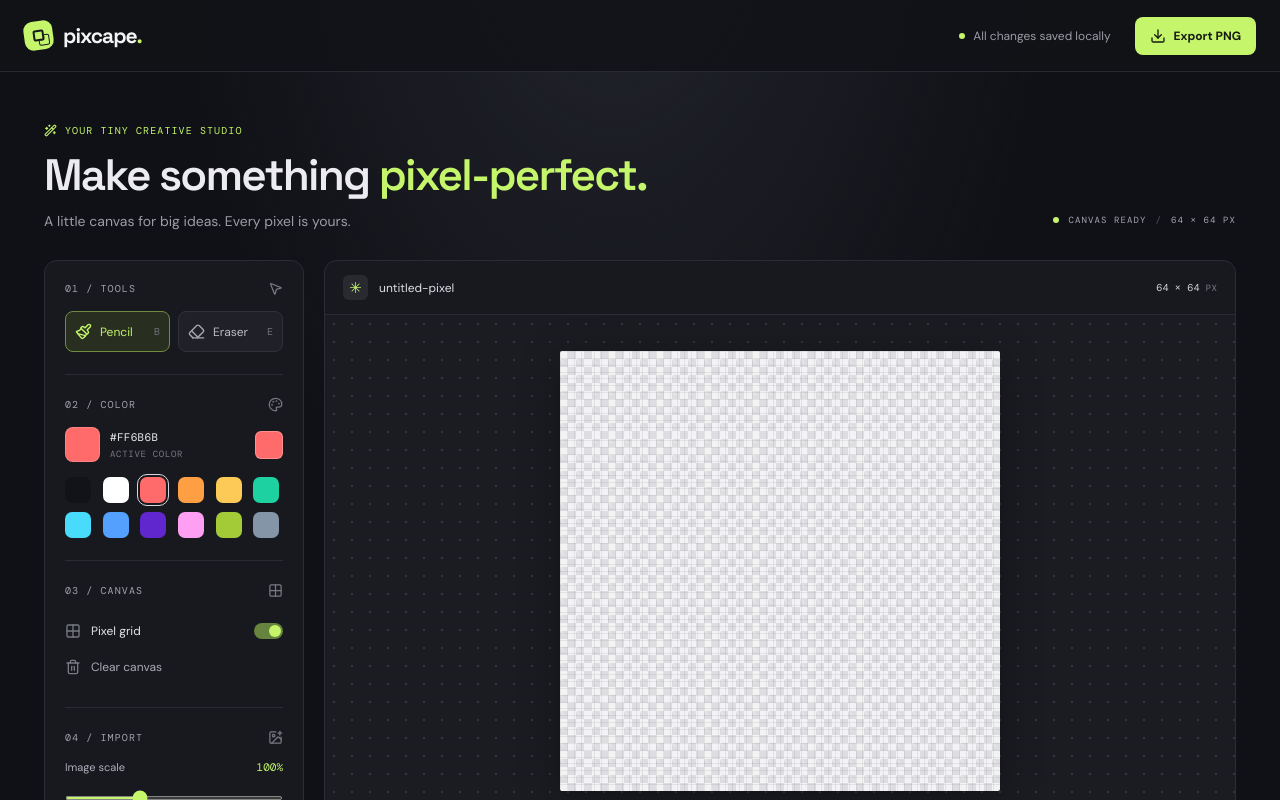
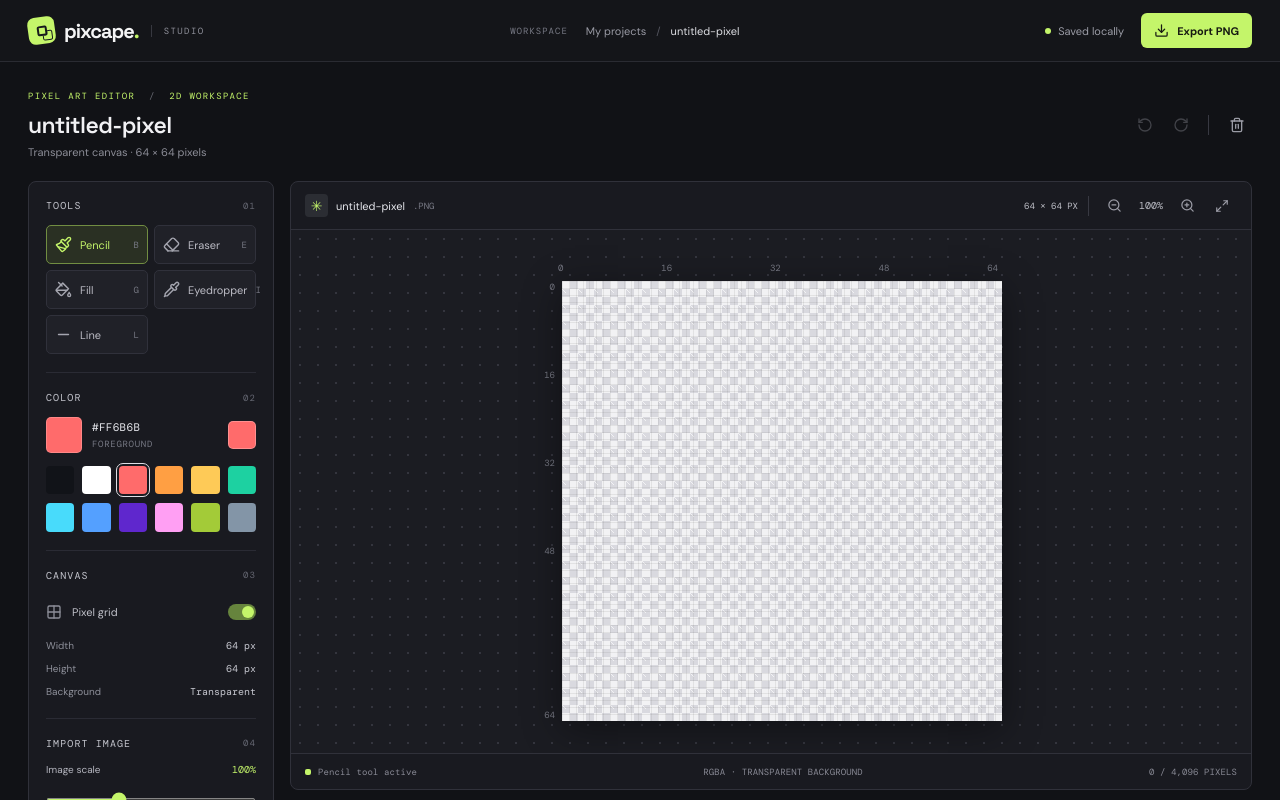
Before and after one commit to liseezn/Pixcape, a React (Vite) app: page / in a window 1280 px wide. Shown: the top 800 px of the page. Built offline with nearby package versions, Linux system fonts and the light colour scheme.

Commit message:
Rebuild Pixcape editor as a professional pixel-art workspace
Overhaul the editor UI and tools; fix TypeScript build.

```diff
--- a/src/App.tsx
+++ b/src/App.tsx
@@ -1,46 +1,81 @@
 import { useCallback, useEffect, useRef, useState, type PointerEvent } from 'react'
 import {
-  Download, Eraser, Grid2X2, ImagePlus, Paintbrush, RotateCcw,
-  Trash2, Upload, WandSparkles, MousePointer2, Palette,
+  Download, Eraser, Grid2X2, Paintbrush, RotateCcw, RotateCw,
+  Trash2, Upload, Minus, PaintBucket, Pipette,
+  ZoomIn, ZoomOut, Maximize2, Layers3, Command, Check,
 } from 'lucide-react'
 
 const SIZE = 64
+const EMPTY = () => Array<string>(SIZE * SIZE).fill('')
 const COLORS = ['#111318', '#ffffff', '#ff6b6b', '#ff9f43', '#feca57', '#1dd1a1', '#48dbfb', '#54a0ff', '#5f27cd', '#ff9ff3', '#a3cb38', '#8395a7']
-
-type Tool = 'pencil' | 'eraser'
+type Tool = 'pencil' | 'eraser' | 'fill' | 'eyedropper' | 'line'
 
 export default function App() {
   const canvasRef = useRef<HTMLCanvasElement>(null)
   const inputRef = useRef<HTMLInputElement>(null)
+  const pixelsRef = useRef<string[]>(EMPTY())
+  const undoRef = useRef<string[][]>([])
+  const redoRef = useRef<string[][]>([])
+  const startRef = useRef<number | null>(null)
+  const drawingRef = useRef(false)
+  const [pixels, setPixelsState] = useState<string[]>(pixelsRef.current)
   const [color, setColor] = useState('#ff6b6b')
   const [tool, setTool] = useState<Tool>('pencil')
   const [showGrid, setShowGrid] = useState(true)
-  const [drawing, setDrawing] = useState(false)
-  const [pixels, setPixels] = useState<string[]>(() => Array(SIZE * SIZE).fill(''))
   const [projectName, setProjectName] = useState('untitled-pixel')
   const [importScale, setImportScale] = useState(1)
+  const [zoom, setZoom] = useState(100)
+  const [saved, setSaved] = useState(true)
 
-  const paintPixel = useCallback((index: number) => {
-    setPixels(old => {
-      if (old[index] === (tool === 'eraser' ? '' : color)) return old
-      const next = [...old]
-      next[index] = tool === 'eraser' ? '' : color
-      return next
+  const setPixels = useCallback((next: string[] | ((old: string[]) => string[])) => {
+    setSaved(false)
+    setPixelsState(old => {
+      const value = typeof next === 'function' ? next(old) : next
+      pixelsRef.current = value
+      return value
     })
-  }, [tool, color])
+  }, [])
+  const checkpoint = useCallback(() => {
+    undoRef.current = [...undoRef.current.slice(-79), [...pixelsRef.current]]
+    redoRef.current = []
+  }, [])
+  const undo = useCallback(() => {
+    if (!undoRef.current.length) return
+    redoRef.current = [...redoRef.current, [...pixelsRef.current]]
+    setPixels(undoRef.current.pop()!)
+  }, [setPixels])
+  const redo = useCallback(() => {
+    if (!redoRef.current.length) return
+    undoRef.current = [...undoRef.current, [...pixelsRef.current]]
+    setPixels(redoRef.current.pop()!)
+  }, [setPixels])
 
   useEffect(() => {
-    const canvas = canvasRef.current
-    const ctx = canvas?.getContext('2d')
+    const canvas = canvasRef.current, ctx = canvas?.getContext('2d')
     if (!canvas || !ctx) return
     ctx.clearRect(0, 0, SIZE, SIZE)
-    pixels.forEach((fill, i) => {
-      if (fill) {
-        ctx.fillStyle = fill
-        ctx.fillRect(i % SIZE, Math.floor(i / SIZE), 1, 1)
+    pixels.forEach((fill, i) => { if (fill) { ctx.fillStyle = fill; ctx.fillRect(i % SIZE, Math.floor(i / SIZE), 1, 1) } })
+  }, [pixels])
+
+  useEffect(() => {
+    const onKey = (event: KeyboardEvent) => {
+      const target = event.target as HTMLElement
+      if (target.matches('input, textarea')) return
+      const key = event.key.toLowerCase()
+      if ((event.ctrlKey || event.metaKey) && key === 'z') { event.preventDefault(); event.shiftKey ? redo() : undo(); return }
+      if ((event.ctrlKey || event.metaKey) && key === 'y') { event.preventDefault(); redo(); return }
+      if (key === 'b') setTool('pencil')
+      if (key === 'e') setTool('eraser')
+      if (key === 'g') setTool('fill')
+      if (key === 'i') setTool('eyedropper')
+      if (key === 'l') setTool('line')
+      if (key === 'h') setShowGrid(v => !v)
+      if (key === '[') setZoom(v => Math.max(50, v - 25))
+      if (key === ']') setZoom(v => Math.min(400, v + 25))
     }
-    })
-  }, [pixels])
+    window.addEventListener('keydown', onKey)
+    return () => window.removeEventListener('keydown', onKey)
+  }, [undo, redo])
 
   const getIndex = (event: PointerEvent<HTMLCanvasElement>) => {
     const rect = event.currentTarget.getBoundingClientRect()
@@ -48,108 +83,123 @@ export default function App() {
     const y = Math.max(0, Math.min(SIZE - 1, Math.floor((event.clientY - rect.top) / rect.height * SIZE)))
     return y * SIZE + x
   }
+  const lineIndices = (a: number, b: number) => {
+    let x0 = a % SIZE, y0 = Math.floor(a / SIZE), x1 = b % SIZE, y1 = Math.floor(b / SIZE)
+    const points: number[] = [], dx = Math.abs(x1-x0), sx = x0 < x1 ? 1 : -1, dy = -Math.abs(y1-y0), sy = y0 < y1 ? 1 : -1
+    let err = dx + dy
+    while (true) { points.push(y0 * SIZE + x0); if (x0 === x1 && y0 === y1) break; const e2 = 2 * err; if (e2 >= dy) { err += dy; x0 += sx }; if (e2 <= dx) { err += dx; y0 += sy } }
+    return points
+  }
+  const applyAt = (index: number) => {
+    if (tool === 'eyedropper') { if (pixelsRef.current[index]) setColor(pixelsRef.current[index]); return }
+    if (tool === 'fill') {
+      const old = pixelsRef.current, target = old[index]
+      if (target === color) return
+      checkpoint()
+      const next = [...old], stack = [index]
+      while (stack.length) {
+        const p = stack.pop()!
+        if (next[p] !== target) continue
+        next[p] = color
+        const x = p % SIZE, y = Math.floor(p / SIZE)
+        if (x > 0) stack.push(p-1); if (x < SIZE-1) stack.push(p+1)
+        if (y > 0) stack.push(p-SIZE); if (y < SIZE-1) stack.push(p+SIZE)
+      }
+      setPixels(next); return
+    }
+    setPixels(old => { const next = [...old]; next[index] = tool === 'eraser' ? '' : color; return next })
+  }
+  const onPointerDown = (e: PointerEvent<HTMLCanvasElement>) => {
+    e.currentTarget.setPointerCapture(e.pointerId)
+    const index = getIndex(e)
+    if (tool === 'eyedropper' || tool === 'fill') { applyAt(index); return }
+    checkpoint(); drawingRef.current = true; startRef.current = index
+    if (tool !== 'line') applyAt(index)
+  }
+  const onPointerMove = (e: PointerEvent<HTMLCanvasElement>) => { if (drawingRef.current && tool !== 'line') applyAt(getIndex(e)) }
+  const onPointerUp = (e: PointerEvent<HTMLCanvasElement>) => {
+    if (!drawingRef.current) return
+    if (tool === 'line' && startRef.current !== null) {
+      const points = lineIndices(startRef.current, getIndex(e))
+      setPixels(old => { const next = [...old]; points.forEach(p => { next[p] = color }); return next })
+    }
+    drawingRef.current = false; startRef.current = null
+  }
 
   const importImage = (file?: File) => {
     if (!file) return
-    const url = URL.createObjectURL(file)
-    const image = new Image()
+    const url = URL.createObjectURL(file), image = new Image()
     image.onload = () => {
-      const temp = document.createElement('canvas')
-      temp.width = SIZE
-      temp.height = SIZE
+      const temp = document.createElement('canvas'); temp.width = SIZE; temp.height = SIZE
       const ctx = temp.getContext('2d')
       if (ctx) {
-        ctx.clearRect(0, 0, SIZE, SIZE)
         const scale = Math.min(SIZE / image.width, SIZE / image.height) * importScale
-        const w = image.width * scale
-        const h = image.height * scale
-        ctx.imageSmoothingEnabled = false
-        ctx.drawImage(image, (SIZE - w) / 2, (SIZE - h) / 2, w, h)
-        const data = ctx.getImageData(0, 0, SIZE, SIZE).data
-        const next = Array(SIZE * SIZE).fill('') as string[]
-        for (let i = 0; i < next.length; i++) {
-          if (data[i * 4 + 3] > 24) {
-            const hex = (n: number) => n.toString(16).padStart(2, '0')
-            next[i] = '#' + hex(data[i * 4]) + hex(data[i * 4 + 1]) + hex(data[i * 4 + 2])
-          }
-        }
-        setPixels(next)
+        const w = image.width * scale, h = image.height * scale
+        ctx.clearRect(0, 0, SIZE, SIZE); ctx.imageSmoothingEnabled = false
+        ctx.drawImage(image, (SIZE-w)/2, (SIZE-h)/2, w, h)
+        const data = ctx.getImageData(0, 0, SIZE, SIZE).data, next = EMPTY()
+        for (let i = 0; i < next.length; i++) if (data[i*4+3] > 24) next[i] = '#' + [data[i*4],data[i*4+1],data[i*4+2]].map(n=>n.toString(16).padStart(2,'0')).join('')
+        checkpoint(); setPixels(next)
         setProjectName(file.name.replace(/\.[^.]+$/, '').toLowerCase().replace(/[^a-z0-9-_]+/g, '-') || 'imported-art')
       }
       URL.revokeObjectURL(url)
     }
+    image.onerror = () => URL.revokeObjectURL(url)
     image.src = url
   }
+  const exportPng = () => {
+    const output = document.createElement('canvas'); output.width = SIZE * 8; output.height = SIZE * 8
+    const ctx = output.getContext('2d'); if (!ctx) return
+    pixelsRef.current.forEach((fill, i) => { if (fill) { ctx.fillStyle = fill; ctx.fillRect((i%SIZE)*8, Math.floor(i/SIZE)*8, 8, 8) } })
+    const link = document.createElement('a'); link.download = (projectName.trim() || 'pixcape-art') + '.png'; link.href = output.toDataURL('image/png'); link.click()
+    setSaved(true)
+  }
+  const clearCanvas = () => { if (window.confirm('Clear the entire canvas? You can undo this action.')) { checkpoint(); setPixels(EMPTY()) } }
+  const toolList: { id: Tool; label: string; key: string; icon: typeof Paintbrush }[] = [
+    { id: 'pencil', label: 'Pencil', key: 'B', icon: Paintbrush }, { id: 'eraser', label: 'Eraser', key: 'E', icon: Eraser },
+    { id: 'fill', label: 'Fill', key: 'G', icon: PaintBucket }, { id: 'eyedropper', label: 'Eyedropper', key: 'I', icon: Pipette },
+    { id: 'line', label: 'Line', key: 'L', icon: Minus },
+  ]
 
-  const exportPng = () => {
-    const canvas = canvasRef.current
-    if (!canvas) return
-    const output = document.createElement('canvas')
-    output.width = SIZE * 8
-    output.height = SIZE * 8
-    const ctx = output.getContext('2d')
-    if (!ctx) return
-    ctx.imageSmoothingEnabled = false
-    ctx.drawImage(canvas, 0, 0, output.width, output.height)
-    const link = document.createElement('a')
-    link.download = (projectName.trim() || 'pixcape-art') + '.png'
-    link.href = output.toDataURL('image/png')
-    link.click()
-  }
-
-  const clearCanvas = () => {
-    if (window.confirm('Clear the whole canvas? This cannot be undone.')) setPixels(Array(SIZE * SIZE).fill(''))
-  }
-
-  return (
-    <div className="app-shell">
+  return <div className="app-shell">
     <header className="topbar">
-        <a className="brand" href="#" aria-label="Pixcape home"><span className="brand-mark"><span /></span><span>pixcape<span className="brand-dot">.</span></span></a>
-        <div className="topbar-right"><span className="save-state"><span className="status-dot" /> All changes saved locally</span><button className="export-btn" onClick={exportPng}><Download size={16} /> Export PNG</button></div>
+      <a className="brand" href="#" aria-label="Pixcape home"><span className="brand-mark"><span /></span><span>pixcape<span className="brand-dot">.</span></span><span className="brand-product">STUDIO</span></a>
+      <div className="topbar-center"><span className="workspace-label">WORKSPACE</span><span className="crumb">My projects</span><span className="crumb-sep">/</span><span className="crumb current">{projectName}</span></div>
+      <div className="topbar-right"><span className="save-state"><span className={'status-dot '+(!saved?'unsaved':'')}/>{saved?'Saved locally':'Unsaved changes'}</span><button className="export-btn" onClick={exportPng}><Download size={15}/> Export PNG</button></div>
     </header>
     <main>
-        <section className="intro">
-          <div><div className="eyebrow"><WandSparkles size={13} /> YOUR TINY CREATIVE STUDIO</div><h1>Make something <em>pixel-perfect.</em></h1><p>A little canvas for big ideas. Every pixel is yours.</p></div>
-          <div className="canvas-meta"><span className="live-dot" /> CANVAS READY <span className="meta-divider">/</span> 64 × 64 PX</div>
-        </section>
+      <section className="document-bar"><div><div className="eyebrow">PIXEL ART EDITOR <span className="eyebrow-divider">/</span> 2D WORKSPACE</div><input className="document-name" aria-label="Project filename" value={projectName} onChange={e=>setProjectName(e.target.value)} spellCheck={false}/><span className="document-subtitle">Transparent canvas · 64 × 64 pixels</span></div><div className="doc-actions"><button title="Undo (Ctrl+Z)" disabled={!undoRef.current.length} onClick={undo}><RotateCcw size={16}/></button><button title="Redo (Ctrl+Y)" disabled={!redoRef.current.length} onClick={redo}><RotateCw size={16}/></button><span className="action-divider"/><button title="Clear canvas" onClick={clearCanvas}><Trash2 size={16}/></button></div></section>
       <section className="workspace">
         <aside className="panel tools-panel">
-            <div className="panel-heading"><span>01 / TOOLS</span><MousePointer2 size={15} /></div>
-            <div className="tool-list">
-              <button className={'tool-button ' + (tool === 'pencil' ? 'selected' : '')} onClick={() => setTool('pencil')}><Paintbrush size={17} /><span>Pencil</span><kbd>B</kbd></button>
-              <button className={'tool-button ' + (tool === 'eraser' ? 'selected' : '')} onClick={() => setTool('eraser')}><Eraser size={17} /><span>Eraser</span><kbd>E</kbd></button>
-            </div>
-            <div className="panel-separator" />
-            <div className="panel-heading"><span>02 / COLOR</span><Palette size={15} /></div>
-            <div className="active-color"><span className="color-preview" style={{ background: color }} /><div><strong>{color.toUpperCase()}</strong><small>ACTIVE COLOR</small></div><input aria-label="Choose custom color" type="color" value={color} onChange={e => setColor(e.target.value)} /></div>
-            <div className="swatches">{COLORS.map(c => <button key={c} aria-label={'Select color ' + c} title={c} className={'swatch ' + (c === color ? 'active' : '')} style={{ background: c }} onClick={() => { setColor(c); setTool('pencil') }} />)}</div>
-            <div className="panel-separator" />
-            <div className="panel-heading"><span>03 / CANVAS</span><Grid2X2 size={15} /></div>
-            <button className={'setting-row ' + (showGrid ? 'setting-on' : '')} onClick={() => setShowGrid(!showGrid)}><Grid2X2 size={16} /><span>Pixel grid</span><span className={'toggle ' + (showGrid ? 'on' : '')}><i /></span></button>
-            <button className="setting-row danger-row" onClick={clearCanvas}><Trash2 size={16} /><span>Clear canvas</span></button>
-            <div className="panel-separator" />
-            <div className="panel-heading"><span>04 / IMPORT</span><ImagePlus size={15} /></div>
-            <label className="scale-label" htmlFor="scale">Image scale <span>{Math.round(importScale * 100)}%</span></label>
-            <input id="scale" className="scale-slider" type="range" min="0.5" max="2" step="0.25" value={importScale} onChange={e => setImportScale(Number(e.target.value))} />
-            <button className="import-btn" onClick={() => inputRef.current?.click()}><Upload size={15} /> Import image</button>
-            <input ref={inputRef} type="file" accept="image/*" hidden onChange={e => { importImage(e.target.files?.[0]); e.currentTarget.value = '' }} />
-            <p className="hint">Images are centered and resized to fit the 64 × 64 canvas.</p>
+          <div className="panel-heading"><span>TOOLS</span><span className="panel-index">01</span></div>
+          <div className="tool-grid">{toolList.map(({id,label,key,icon:Icon})=><button key={id} title={label+' ('+key+')'} aria-pressed={tool===id} className={'tool-button '+(tool===id?'selected':'')} onClick={()=>setTool(id)}><Icon size={17}/><span>{label}</span><kbd>{key}</kbd></button>)}</div>
+          <div className="panel-separator"/>
+          <div className="panel-heading"><span>COLOR</span><span className="panel-index">02</span></div>
+          <div className="active-color"><span className="color-preview" style={{background:color}}/><div className="color-values"><strong>{color.toUpperCase()}</strong><small>FOREGROUND</small></div><input aria-label="Choose custom color" type="color" value={color} onChange={e=>setColor(e.target.value)}/></div>
+          <div className="swatches">{COLORS.map(c=><button key={c} aria-label={'Select '+c} title={c} className={'swatch '+(c===color?'active':'')} style={{background:c}} onClick={()=>{setColor(c);setTool('pencil')}}/>)}</div>
+          <div className="panel-separator"/>
+          <div className="panel-heading"><span>CANVAS</span><span className="panel-index">03</span></div>
+          <button className="setting-row" onClick={()=>setShowGrid(v=>!v)}><Grid2X2 size={16}/><span>Pixel grid</span><span className={'toggle '+(showGrid?'on':'')}><i/></span></button>
+          <div className="canvas-info"><span>Width</span><strong>64 px</strong><span>Height</span><strong>64 px</strong><span>Background</span><strong>Transparent</strong></div>
+          <div className="panel-separator"/>
+          <div className="panel-heading"><span>IMPORT IMAGE</span><span className="panel-index">04</span></div>
+          <label className="scale-label" htmlFor="scale">Image scale <span>{Math.round(importScale*100)}%</span></label>
+          <input id="scale" className="scale-slider" type="range" min=".5" max="2" step=".25" value={importScale} onChange={e=>setImportScale(Number(e.target.value))}/>
+          <button className="import-btn" onClick={()=>inputRef.current?.click()}><Upload size={15}/> Import image</button>
+          <input ref={inputRef} type="file" accept="image/*" hidden onChange={e=>{importImage(e.target.files?.[0]);e.currentTarget.value=''}}/>
+          <p className="hint">Images are centered and resized to fit the canvas.</p>
         </aside>
         <section className="canvas-column">
           <div className="canvas-card">
-              <div className="canvas-toolbar"><div className="canvas-title"><span className="file-icon">✳</span><input aria-label="Project filename" value={projectName} onChange={e => setProjectName(e.target.value)} spellCheck={false} /></div><div className="canvas-dimensions">64 × 64 <span>PX</span></div></div>
-              <div className="canvas-stage">
-                <div className="checkerboard">
-                  <canvas ref={canvasRef} width={SIZE} height={SIZE} className={'pixel-canvas ' + (showGrid ? 'with-grid' : '')} onPointerDown={e => { e.currentTarget.setPointerCapture(e.pointerId); setDrawing(true); paintPixel(getIndex(e)) }} onPointerMove={e => { if (drawing) paintPixel(getIndex(e)) }} onPointerUp={() => setDrawing(false)} onPointerCancel={() => setDrawing(false)} aria-label="64 by 64 pixel drawing canvas" />
+            <div className="canvas-toolbar"><div className="canvas-title"><span className="file-icon">✳</span><span>{projectName || 'Untitled'}</span><span className="file-extension">.PNG</span></div><div className="canvas-toolbar-actions"><span className="canvas-dimensions">64 × 64 PX</span><span className="action-divider"/><button title="Zoom out" onClick={()=>setZoom(v=>Math.max(50,v-25))}><ZoomOut size={15}/></button><span className="zoom-value">{zoom}%</span><button title="Zoom in" onClick={()=>setZoom(v=>Math.min(400,v+25))}><ZoomIn size={15}/></button><button title="Reset zoom" onClick={()=>setZoom(100)}><Maximize2 size={14}/></button></div></div>
+            <div className="canvas-stage"><div className="canvas-ruler ruler-top"><span>0</span><span>16</span><span>32</span><span>48</span><span>64</span></div><div className="canvas-workarea"><div className="canvas-ruler ruler-left"><span>0</span><span>16</span><span>32</span><span>48</span><span>64</span></div><div className="checkerboard" style={{width:'min('+ (440*zoom/100)+'px, calc(100vw - 100px))'}}><canvas ref={canvasRef} width={SIZE} height={SIZE} className={'pixel-canvas '+(showGrid?'with-grid':'')} onPointerDown={onPointerDown} onPointerMove={onPointerMove} onPointerUp={onPointerUp} onPointerCancel={()=>{drawingRef.current=false}} aria-label="64 by 64 pixel drawing canvas"/></div></div></div>
+            <div className="canvas-footer"><span><span className="keyboard-dot"/>{toolList.find(t=>t.id===tool)?.label} tool active</span><span>RGBA · TRANSPARENT BACKGROUND</span><span>{pixels.filter(Boolean).length.toLocaleString()} / 4,096 PIXELS</span></div>
           </div>
-              </div>
-              <div className="canvas-footer"><span><span className="keyboard-dot" /> {tool === 'pencil' ? 'Pencil' : 'Eraser'} active</span><span>PNG · TRANSPARENT BACKGROUND</span></div>
-            </div>
-            <div className="bottom-row"><div className="tip-card"><span className="tip-icon">✦</span><div><strong>Small pixels, endless possibilities.</strong><p>Try a few colors, then export your creation as a crisp PNG.</p></div></div><button className="reset-btn" onClick={() => setPixels(Array(SIZE * SIZE).fill(''))}><RotateCcw size={14} /> Reset</button></div>
+          <div className="bottom-row"><div className="tip-card"><span className="tip-icon"><Command size={16}/></span><div><strong>Fast workflow</strong><p><kbd>B</kbd> Pencil <kbd>E</kbd> Eraser <kbd>G</kbd> Fill <kbd>I</kbd> Pick color <kbd>H</kbd> Grid · Ctrl/⌘ Z Undo</p></div></div><button className="reset-btn" onClick={()=>setZoom(100)}><Maximize2 size={14}/> Fit canvas</button></div>
+          <div className="layer-panel"><div className="layer-heading"><span><Layers3 size={15}/> LAYERS</span><span className="layer-count">1 layer</span></div><div className="layer-row"><span className="layer-thumb"><Grid2X2 size={15}/></span><span className="layer-name">Layer 1 <small>64 × 64 px</small></span><span className="layer-visible"><Check size={14}/></span></div><p className="layer-note">Single-layer editing is active. Multi-layer support is not yet implemented.</p></div>
         </section>
       </section>
-        <footer><span>PIX CAPE STUDIO <b>© 2026</b></span><span>MADE FOR THE LOVE OF LITTLE THINGS <span className="footer-heart">♥</span></span></footer>
+      <footer><span>PIX CAPE STUDIO <b>© 2026</b></span><span>64 × 64 · PIXEL-PERFECT BY DESIGN</span></footer>
     </main>
   </div>
-  )
 }
```
Also changed, not shown: src/styles.css. Lines whose indentation alone changed are shown as unchanged.
